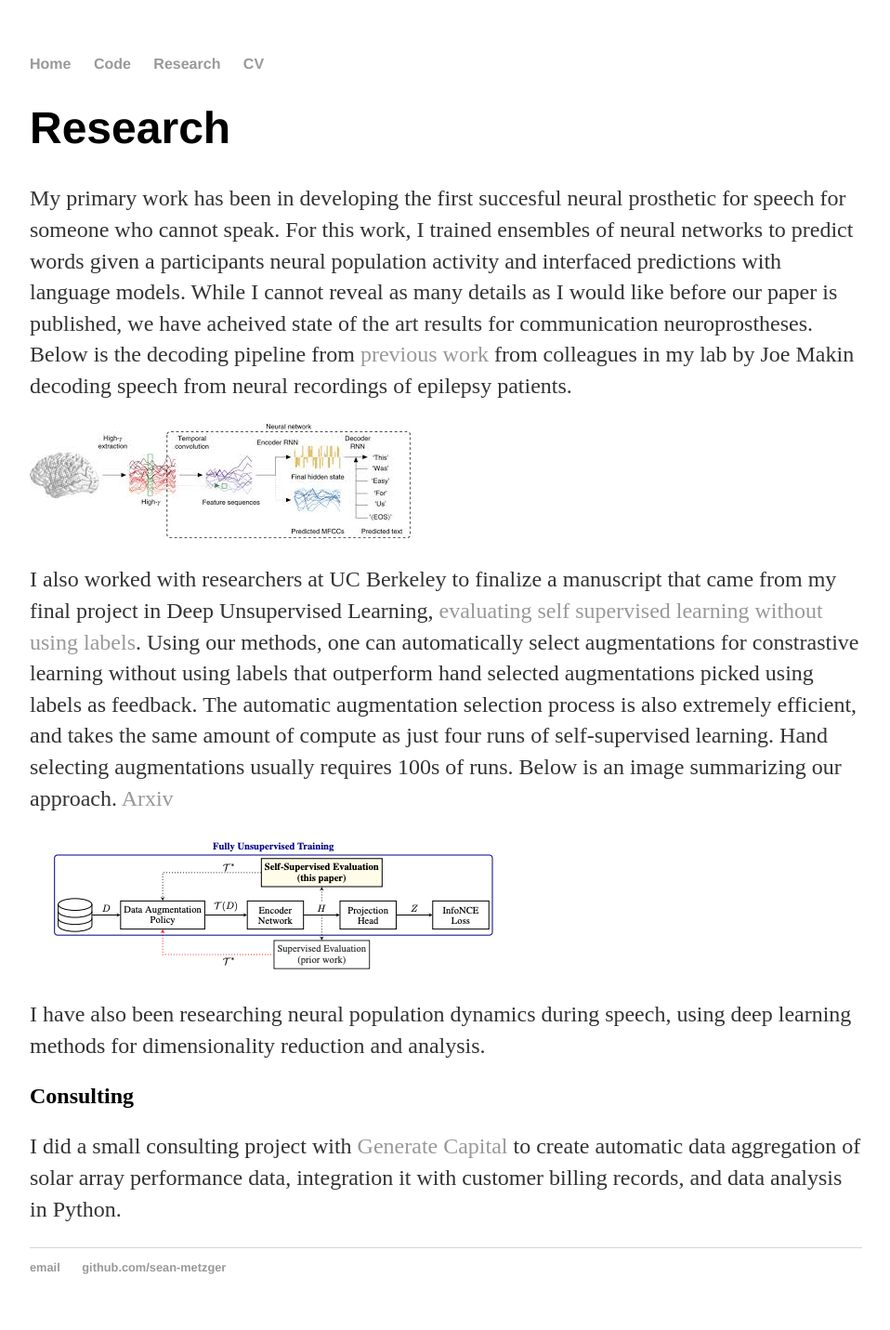
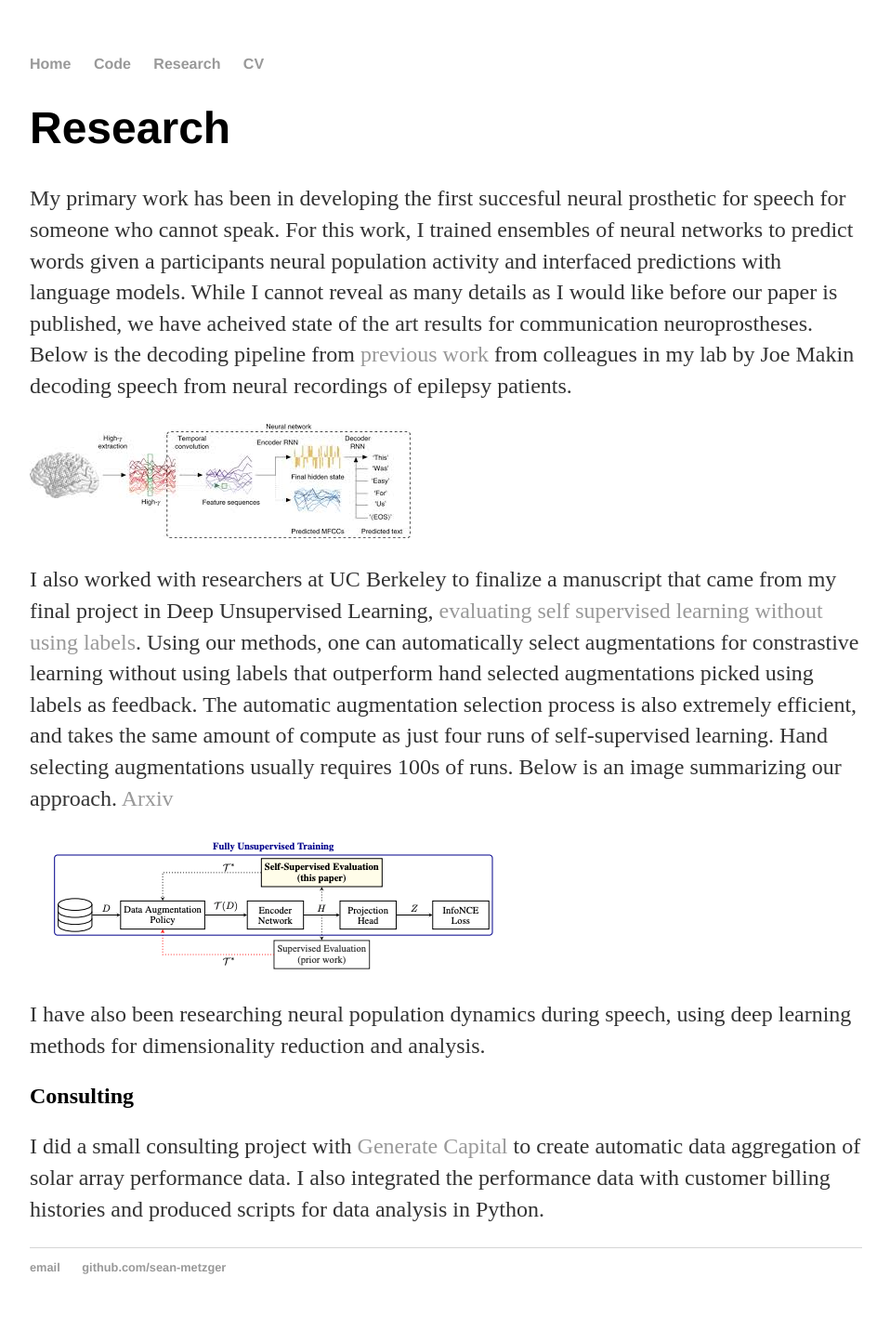
Before and after one commit to sean-metzger/sean-metzger.github.io, a Jekyll site: the page built from research/index.html, in a window 1280 px wide. Shown: the whole page at 93% size, without its empty margins (160-1118 px from the left). Built offline with Jekyll 4.4.1, drawn with Linux system fonts in a browser that asks for light colours.

Commit message:
Update index.html

```diff
--- a/research/index.html
+++ b/research/index.html
@@ -11,5 +11,5 @@ title: Research
 		<img src="/images/paperfig1.png" alt="hi" class="inline"/>
 		<p> I have also been researching neural population dynamics during speech, using deep learning methods for dimensionality reduction and analysis.
 	<h2>Consulting</h2>
-		<p> I did a small consulting project with <a href="https://generatecapital.com/">Generate Capital</a> to create automatic data aggregation of solar array performance data, integration it with customer billing records, and data analysis in Python.
+		<p> I did a small consulting project with <a href="https://generatecapital.com/">Generate Capital</a> to create automatic data aggregation of solar array performance data. I also integrated the performance data with customer billing histories and produced scripts for data analysis in Python.
 </div><!-- /.blurb -->
```
